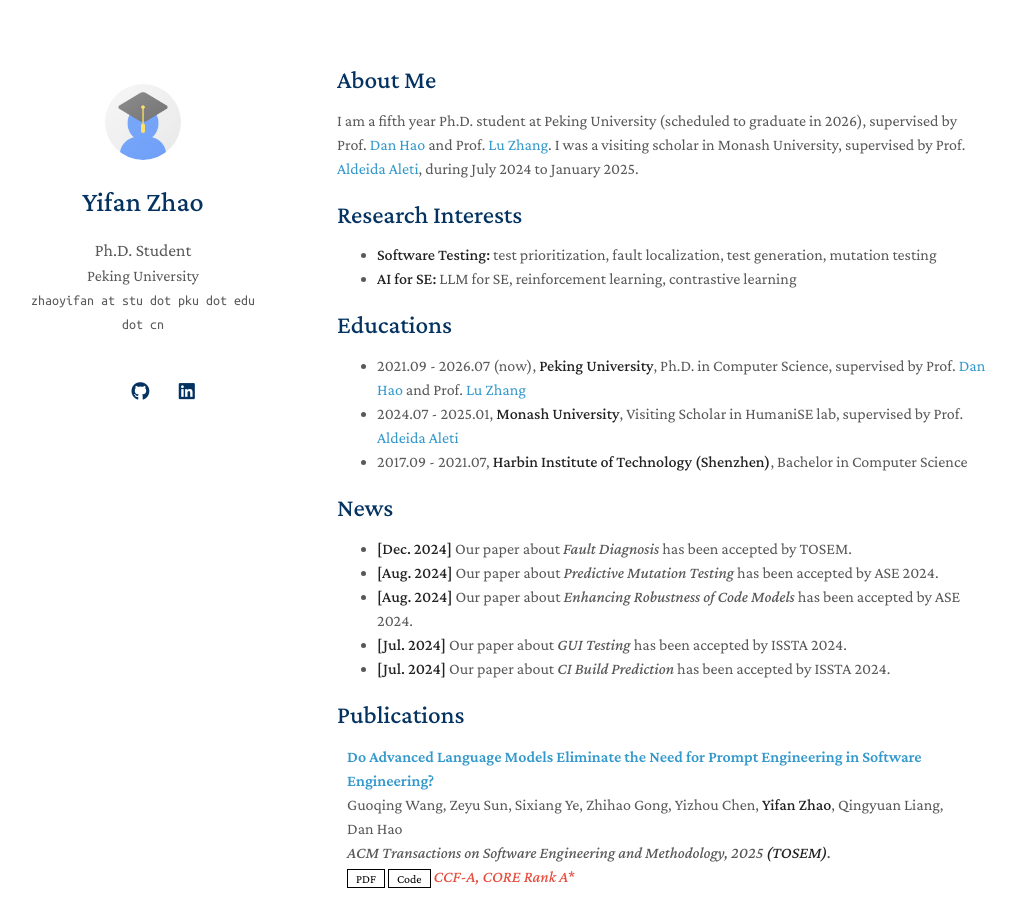
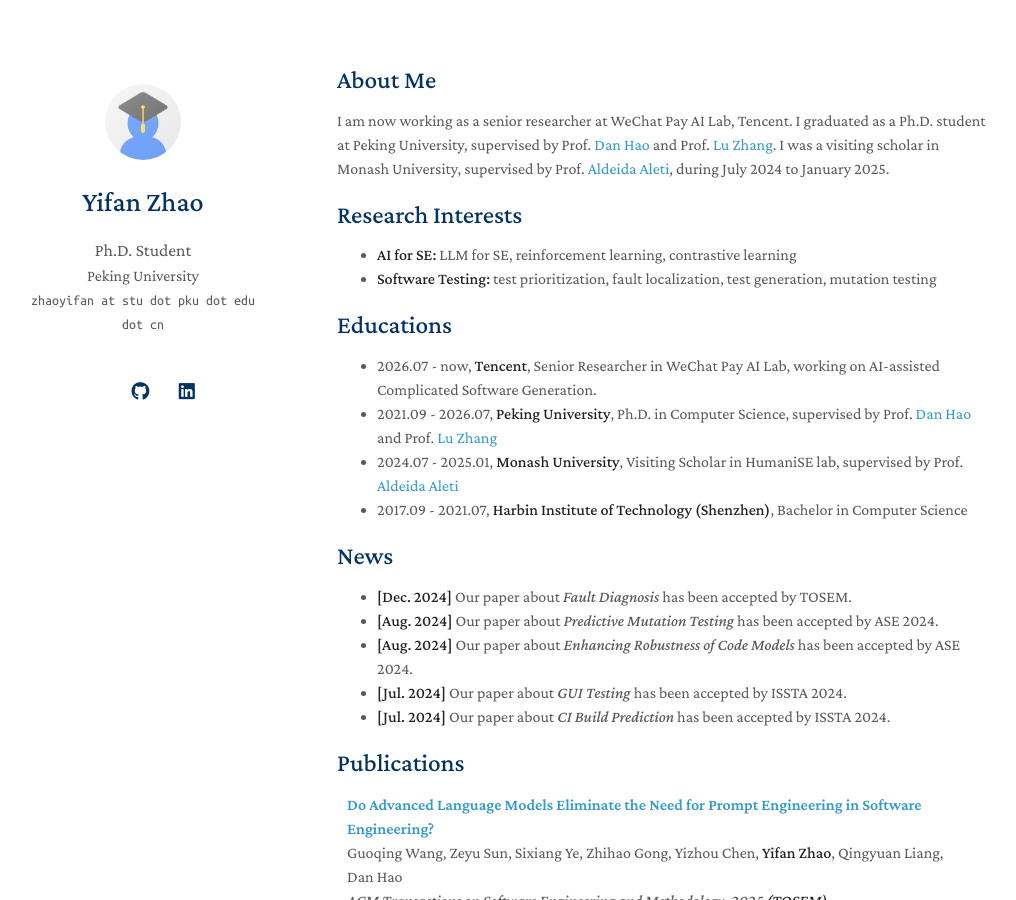
Before and after one commit to yifan-CodeDir/yifan-CodeDir.github.io, a Jekyll site: the page built from index.md, in a window 1280 px wide and 900 px high. Shown: the whole window, without its empty margins (133-1149 px from the left). Built offline with Jekyll 4.4.1, drawn with Linux system fonts in a browser that asks for light colours; a style sheet for code colours, icons or effects is not loaded; our own code applies the rules of GitHub Pages for plain Markdown files; some of the changed text lies outside the part shown.

Commit message:
Update index.md

```diff
--- a/index.md
+++ b/index.md
@@ -4,16 +4,17 @@ layout: homepage
 
 ## About Me
 
-I am a fifth year Ph.D. student at Peking University (scheduled to graduate in 2026), supervised by Prof. [Dan Hao](https://scholar.google.com/citations?user=34W2ZrMAAAAJ&hl=zh-CN) and Prof. [Lu Zhang](https://scholar.google.com/citations?hl=zh-CN&user=JUnz2VcAAAAJ). I was a visiting scholar in Monash University, supervised by Prof. [Aldeida Aleti](https://users.monash.edu.au/~aldeidaa/), during July 2024 to January 2025.
+I am now working as a senior researcher at WeChat Pay AI Lab, Tencent. I graduated as a Ph.D. student at Peking University, supervised by Prof. [Dan Hao](https://scholar.google.com/citations?user=34W2ZrMAAAAJ&hl=zh-CN) and Prof. [Lu Zhang](https://scholar.google.com/citations?hl=zh-CN&user=JUnz2VcAAAAJ). I was a visiting scholar in Monash University, supervised by Prof. [Aldeida Aleti](https://users.monash.edu.au/~aldeidaa/), during July 2024 to January 2025.
 
 
 ## Research Interests
 
+- **AI for SE:** LLM for SE, reinforcement learning, contrastive learning
 - **Software Testing:** test prioritization, fault localization, test generation, mutation testing
-- **AI for SE:** LLM for SE, reinforcement learning, contrastive learning
 
 ## Educations
-- 2021.09 - 2026.07 (now), **Peking University**, Ph.D. in Computer Science, supervised by Prof. [Dan Hao](https://scholar.google.com/citations?user=34W2ZrMAAAAJ&hl=zh-CN) and Prof. [Lu Zhang](https://scholar.google.com/citations?hl=zh-CN&user=JUnz2VcAAAAJ)
+- 2026.07 - now, **Tencent**, Senior Researcher in WeChat Pay AI Lab, working on AI-assisted Complicated Software Generation.
+- 2021.09 - 2026.07, **Peking University**, Ph.D. in Computer Science, supervised by Prof. [Dan Hao](https://scholar.google.com/citations?user=34W2ZrMAAAAJ&hl=zh-CN) and Prof. [Lu Zhang](https://scholar.google.com/citations?hl=zh-CN&user=JUnz2VcAAAAJ)
 - 2024.07 - 2025.01, **Monash University**, Visiting Scholar in HumaniSE lab, supervised by Prof. [Aldeida Aleti](https://users.monash.edu.au/~aldeidaa/)
 - 2017.09 - 2021.07, **Harbin Institute of Technology (Shenzhen)**, Bachelor in Computer Science
 
@@ -29,6 +30,7 @@ I am a fifth year Ph.D. student at Peking University (scheduled to graduate in 2
 {% include_relative _includes/services.md %}
 
 ## Honors and Awards
+- 2026.07: "Qingyun Talent Program (腾讯青云计划)", Top Talent Program of Tencent; "Soaring Star Talent Program (字节跳动筋斗云计划)", Top Talent Program of ByteDance; "TGT (京东顶尖青年技术天才计划)", Top Talent Program of Jingdong;
 - 2022.12: Merit Student (Top 13%), Peking University
 - 2022.12: Ubiquant Scholarship (Top 5%), Peking University
 - 2021.06: Outstanding Graduate (Top 10%), Harbin Institute of Technology (Shenzhen)
```
